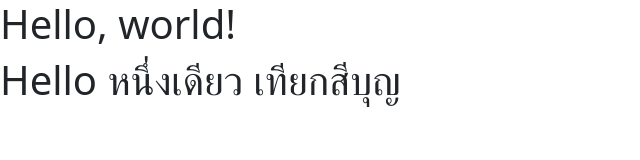
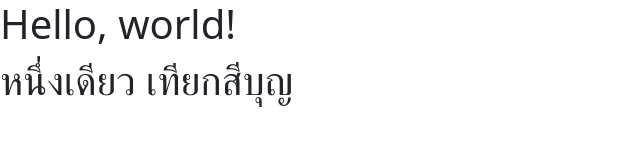
Before and after one commit to Nanomamama/wed_html, a plain HTML site: page index.html in a window 1280 px wide. Shown: the whole page, without its empty margins (0-640 px from the left). Drawn offline with nearby package versions, Linux system fonts and the light colour scheme.

Commit message:
้2ndconma

```diff
--- a/index.html
+++ b/index.html
@@ -8,7 +8,7 @@
   </head>
   <body>
     <h1>Hello, world!</h1>
-    <h1>Hello หนึ่งเดียว เทียกสีบุญ</h1>
+    <h1>หนึ่งเดียว เทียกสีบุญ</h1>
     <script src="https://cdn.jsdelivr.net/npm/bootstrap@5.3.3/dist/js/bootstrap.bundle.min.js" integrity="sha384-YvpcrYf0tY3lHB60NNkmXc5s9fDVZLESaAA55NDzOxhy9GkcIdslK1eN7N6jIeHz" crossorigin="anonymous"></script>
   </body>
 </html>
```
